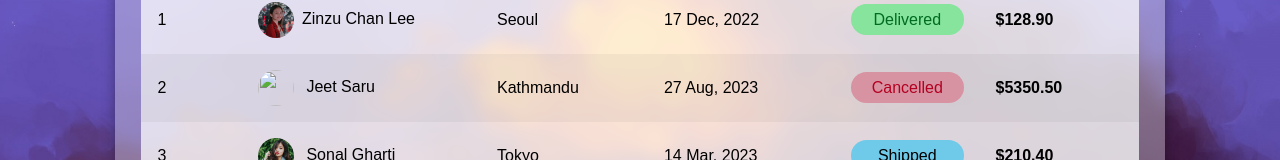
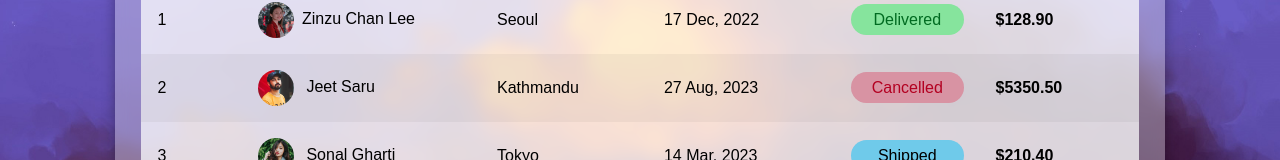
Before and after one commit to kumar-mehul/FullStack2, a plain HTML site: page index.html in a window 1280 px wide. Shown: the part 192-352 px from the top of the page. Drawn offline with Linux system fonts and the light colour scheme.

Commit message:
Update index.html

```diff
--- a/index.html
+++ b/index.html
@@ -59,7 +59,7 @@ Responsive HTML Table With Pure CSS - Web Design/UI Design
                     </tr>
                     <tr>
                         <td> 2 </td>
-                        <td><img src="Jeet Saru.png" alt=""> Jeet Saru </td>
+                        <td><img src="Jeet Saru.jpg" alt=""> Jeet Saru </td>
                         <td> Kathmandu </td>
                         <td> 27 Aug, 2023 </td>
                         <td>
```
